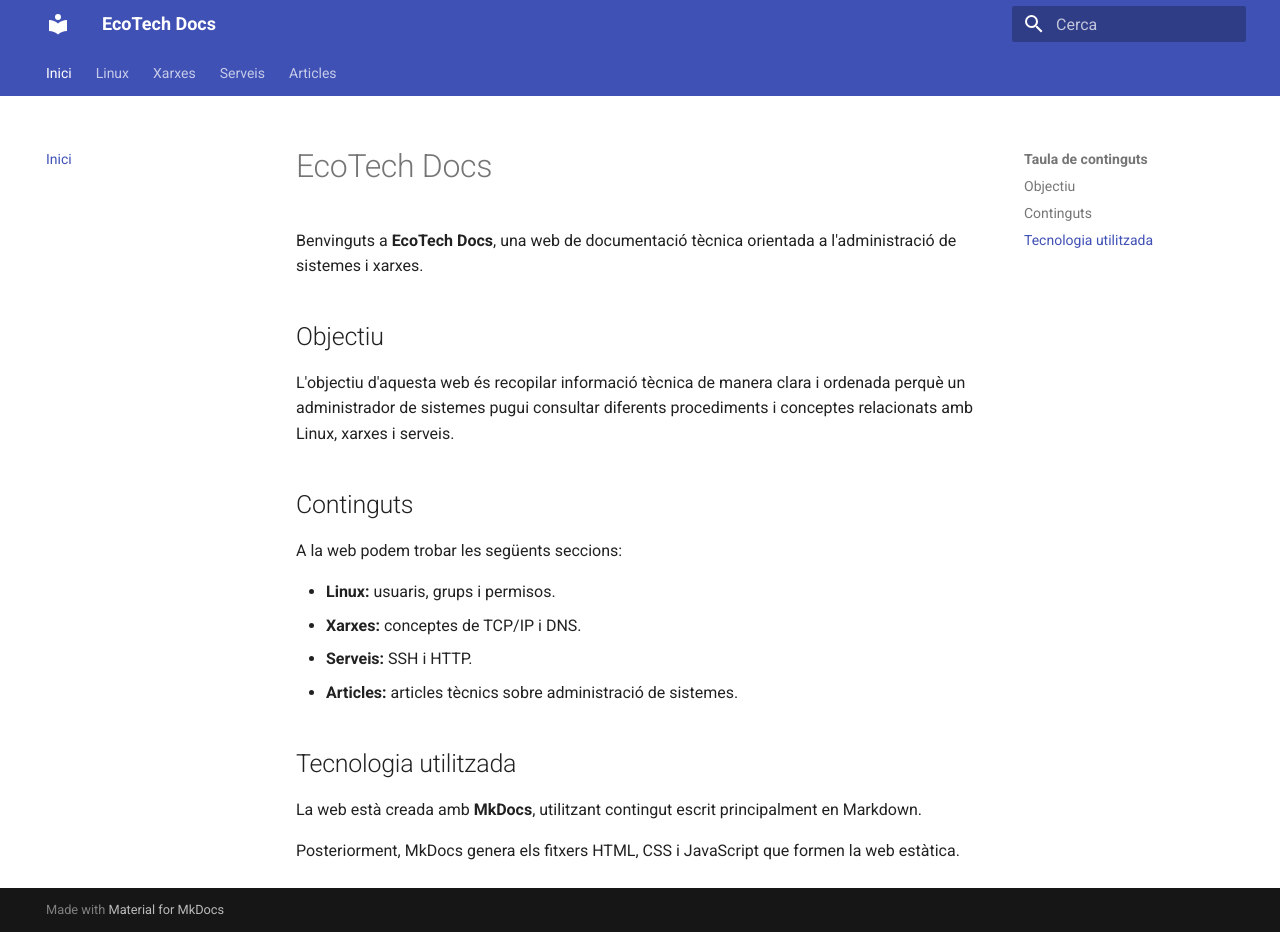
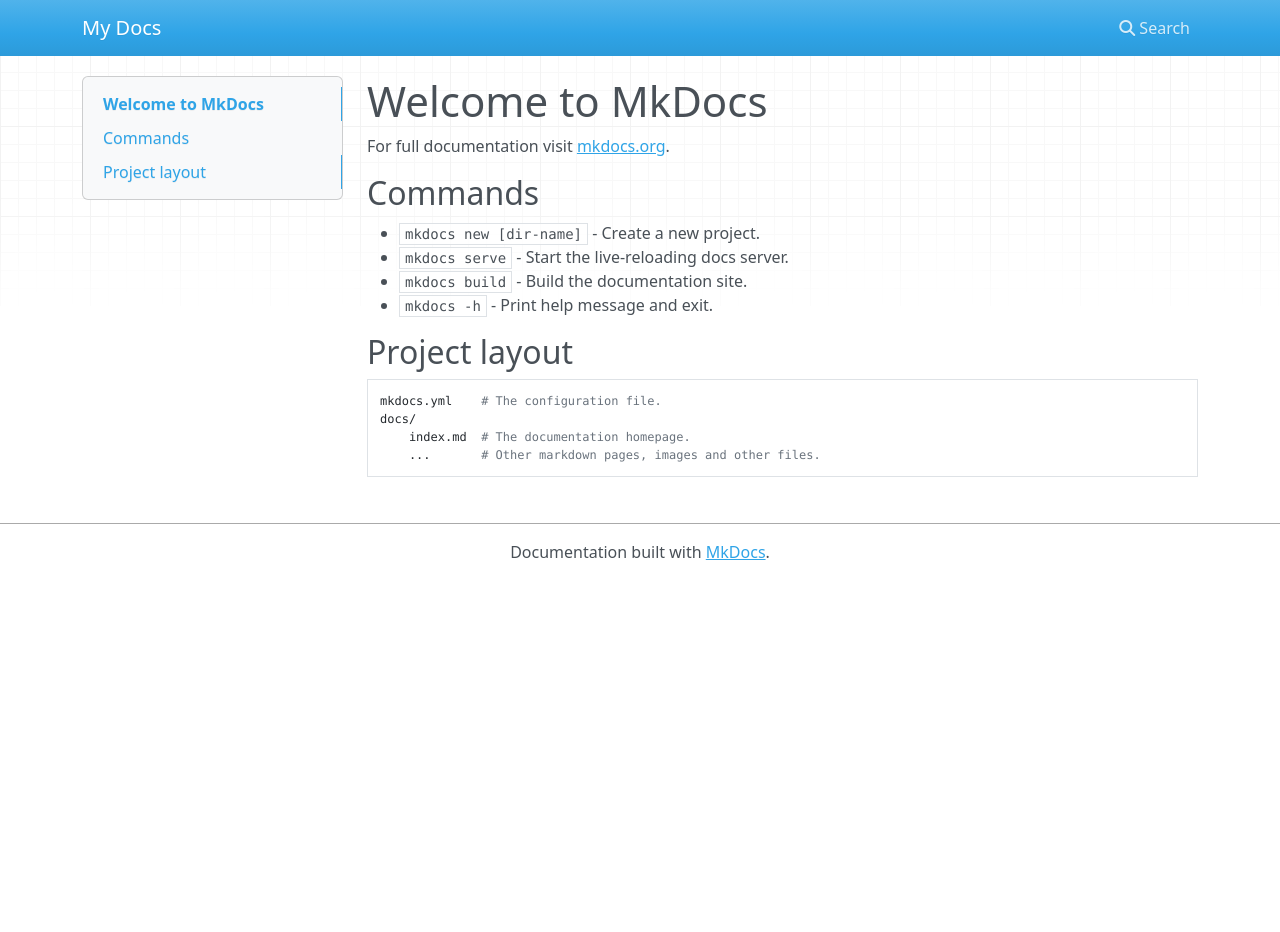
Before and after one commit to dunabou-droid/web-estatica-DunaMarc, an MkDocs documentation site: the page built from docs/index.md, in a window 1280 px wide and 932 px high. Built offline with MkDocs 1.6.1, drawn with Linux system fonts in a browser that asks for light colours; nearby versions of some CDN libraries.

Commit message:
Projecte inicial

```diff
--- a/docs/index.md
+++ b/docs/index.md
@@ -1,22 +1,17 @@
-# EcoTech Docs
+# Welcome to MkDocs
 
-Benvinguts a **EcoTech Docs**, una web de documentació tècnica orientada a l'administració de sistemes i xarxes.
+For full documentation visit [mkdocs.org](https://www.mkdocs.org).
 
-## Objectiu
+## Commands
 
-L'objectiu d'aquesta web és recopilar informació tècnica de manera clara i ordenada perquè un administrador de sistemes pugui consultar diferents procediments i conceptes relacionats amb Linux, xarxes i serveis.
+* `mkdocs new [dir-name]` - Create a new project.
+* `mkdocs serve` - Start the live-reloading docs server.
+* `mkdocs build` - Build the documentation site.
+* `mkdocs -h` - Print help message and exit.
 
-## Continguts
+## Project layout
 
-A la web podem trobar les següents seccions:
-
-* **Linux:** usuaris, grups i permisos.
-* **Xarxes:** conceptes de TCP/IP i DNS.
-* **Serveis:** SSH i HTTP.
-* **Articles:** articles tècnics sobre administració de sistemes.
-
-## Tecnologia utilitzada
-
-La web està creada amb **MkDocs**, utilitzant contingut escrit principalment en Markdown.
-
-Posteriorment, MkDocs genera els fitxers HTML, CSS i JavaScript que formen la web estàtica.
+    mkdocs.yml    # The configuration file.
+    docs/
+        index.md  # The documentation homepage.
+        ...       # Other markdown pages, images and other files.
--- a/mkdocs.yml
+++ b/mkdocs.yml
@@ -1,33 +1 @@
-site_name: EcoTech Docs
-site_description: Documentació tècnica de sistemes i xarxes
-site_author: Duna Bou Crespi i Marc Mons Muñoz
-
-theme:
-  name: material
-  language: ca
-  features:
-    - navigation.tabs
-    - navigation.sections
-    - navigation.expand
-    - search.highlight
-    - content.code.copy
-
-nav:
-  - Inici: index.md
-
-  - Linux:
-      - Usuaris i grups: linux/usuaris-grups.md
-      - Permisos: linux/permisos.md
-
-  - Xarxes:
-      - TCP/IP: xarxes/tcp-ip.md
-      - DNS: xarxes/dns.md
-
-  - Serveis:
-      - SSH: serveis/ssh.md
-      - HTTP: serveis/http.md
-
-  - Articles:
-      - Article 1: articles/article-1.md
-      - Article 2: articles/article-2.md
-      - Article 3: articles/article-3.md
+site_name: My Docs
```
Also changed, not shown: docs/linux/permisos.md (deleted, +0 -55 lines), docs/linux/usuaris-grups.md (deleted, +0 -41 lines), docs/serveis/http.md (deleted, +0 -33 lines), docs/serveis/ssh.md (deleted, +0 -31 lines), docs/xarxes/dns.md (deleted, +0 -43 lines), docs/xarxes/tcp-ip.md (deleted, +0 -47 lines).
